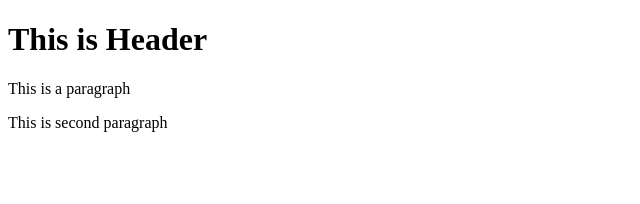
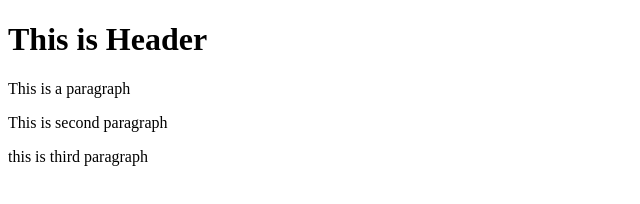
Before and after one commit to vigneshdanu/vignesh, a website: page index.html in a window 1280 px wide. Shown: the whole page, without its empty margins (0-640 px from the left). Drawn offline with Linux system fonts and the light colour scheme.

Commit message:
fourth commit

```diff
--- a/index.html
+++ b/index.html
@@ -6,6 +6,7 @@
             <h1>This is Header</h1>
             <p>This is a paragraph</p>
             <p>This is second paragraph</P>
+            <p>this is third paragraph</p>
         </body>
     </head>
 </html>
```
Also changed, not shown: package.json (added, +25 -0 lines), 2 other files.
